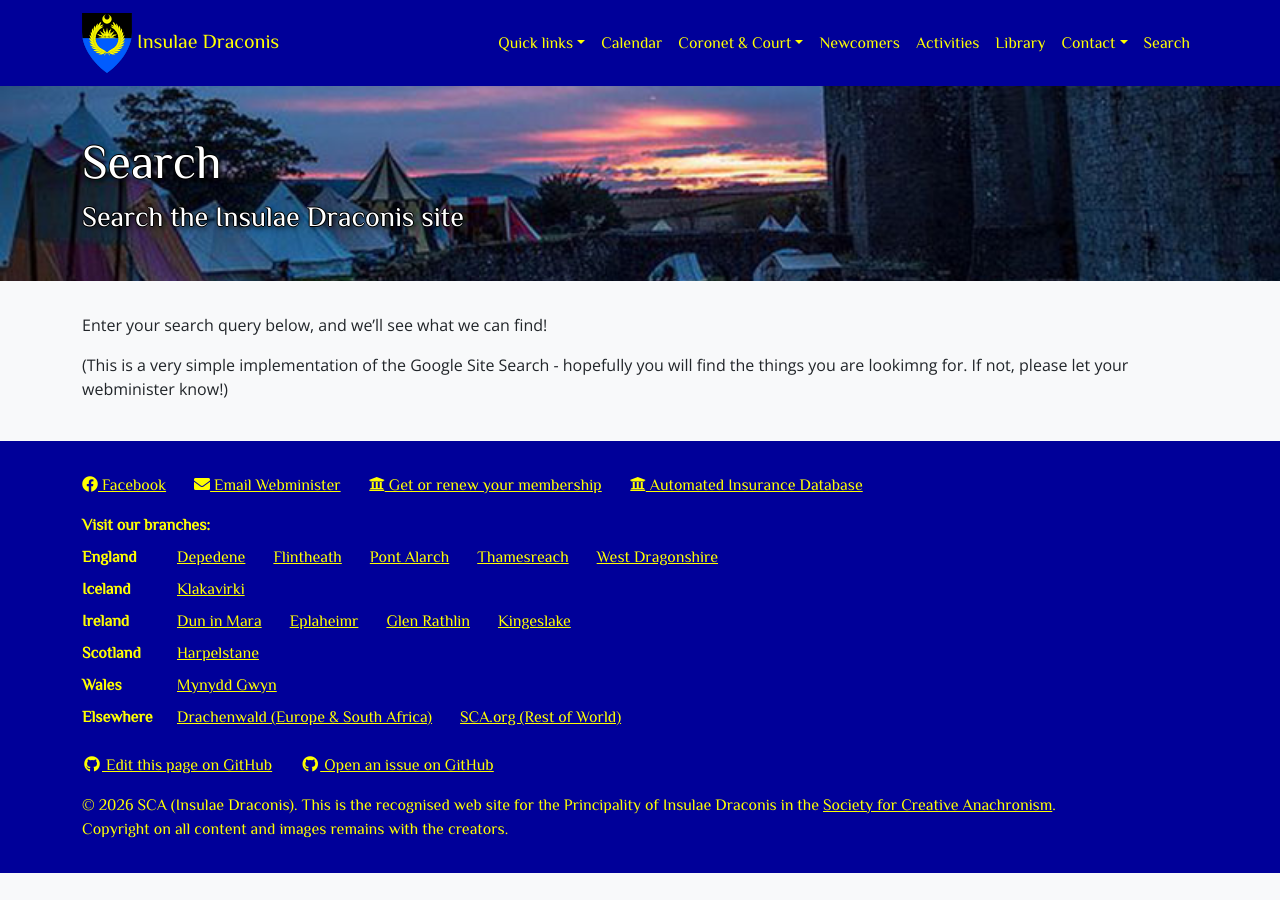
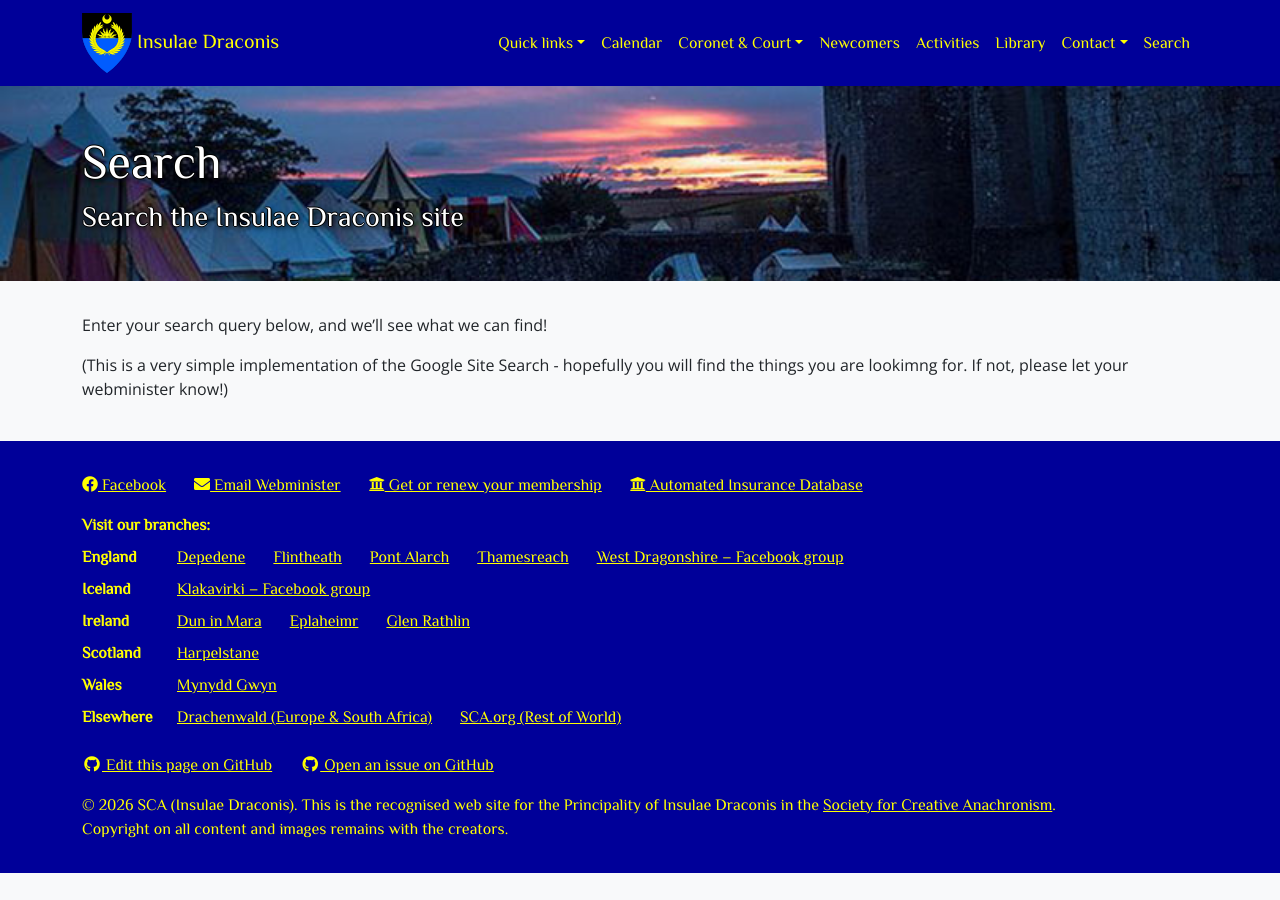
Before and after one commit to drachenwald/insulae-draconis, a Jekyll site: the page built from search.md, in a window 1280 px wide. Built offline with Jekyll 4.4.1, drawn with Linux system fonts in a browser that asks for light colours; comment, search, counter and statistics services are not loaded.

Commit message:
Update footer.html

```diff
--- a/_includes/footer.html
+++ b/_includes/footer.html
@@ -39,17 +39,17 @@
 								</dt>
 								<dd class="col-sm-10 col-lg-11">
 									<a class="text-reset pe-4" href="https://www.depedene.org/">Depedene</a>
-									<a class="text-reset pe-4" href="https://flintheathweb.wixsite.com/flintheath">Flintheath</a>
-									<a class="text-reset pe-4" href="http://pontalarch.insulaedraconis.org/">Pont Alarch</a>
-									<a class="text-reset pe-4" href="http://www.thamesreach.org/">Thamesreach</a>
-									<a class="text-reset pe-4" href="http://www.westdragonshire.org/">West Dragonshire</a>
+									<a class="text-reset pe-4" href="https://flintheath.org.uk">Flintheath</a>
+									<a class="text-reset pe-4" href="https://pontalarch.insulaedraconis.org/">Pont Alarch</a>
+									<a class="text-reset pe-4" href="https://www.thamesreach.org/">Thamesreach</a>
+									<a class="text-reset pe-4" href="https://www.facebook.com/WestDragonshire//">West Dragonshire – Facebook group</a>
 								</dd>
 
 								<dt class="col-sm-2 col-lg-1">
 									Iceland
 								</dt>
 								<dd class="col-sm-10 col-lg-11">
-									<a class="text-reset pe-4" href="https://www.facebook.com/klakavirki/">Klakavirki</a>
+									<a class="text-reset pe-4" href="https://www.facebook.com/klakavirki/">Klakavirki – Facebook group</a>
 								</dd>
 
 								<dt class="col-sm-2 col-lg-1">
@@ -59,7 +59,6 @@
 									<a class="text-reset pe-4" href="http://duninmara.org/">Dun in Mara</a>
 									<a class="text-reset pe-4" href="http://www.eplaheimr.org/">Eplaheimr</a>
 									<a class="text-reset pe-4" href="http://www.glenrathlin.org/">Glen Rathlin</a>
-									<a class="text-reset pe-4" href="https://www.facebook.com/collegeofkingeslake/">Kingeslake</a>
 								</dd>
 
 								<dt class="col-sm-2 col-lg-1">
```
